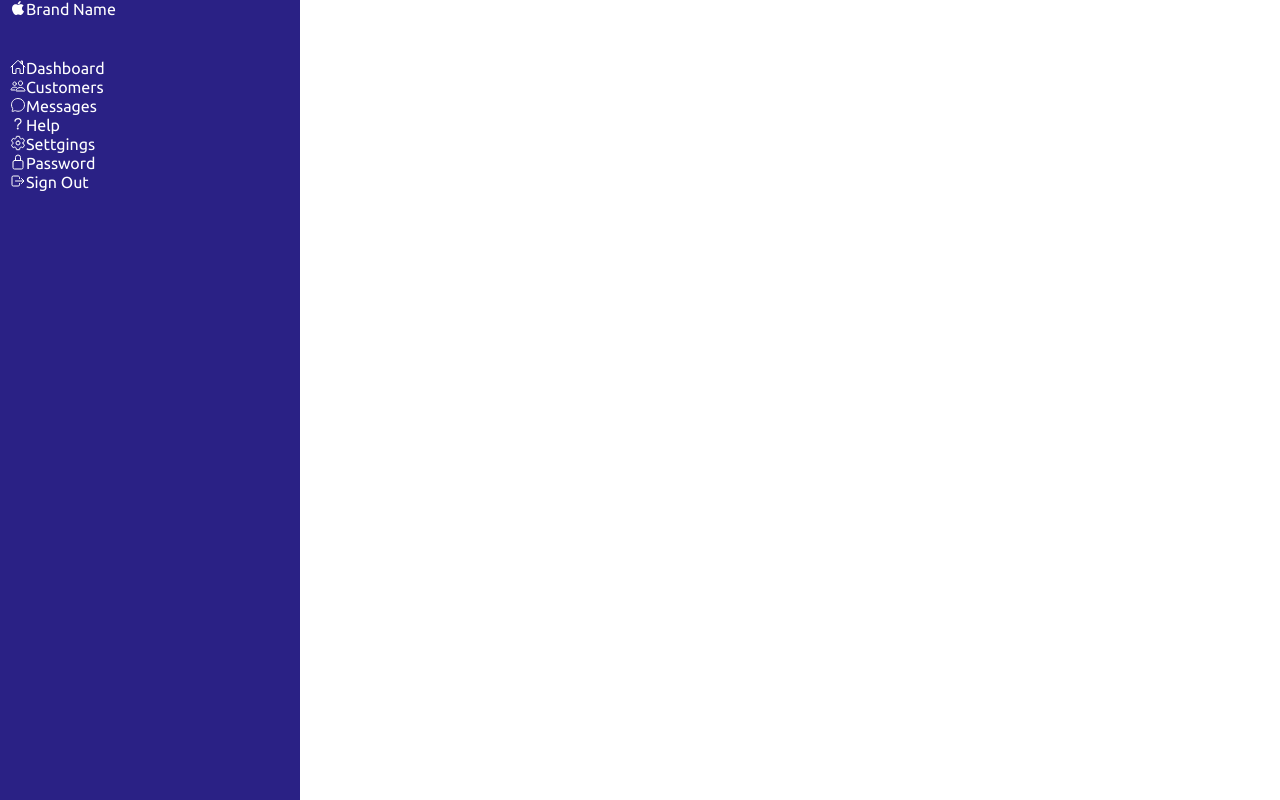
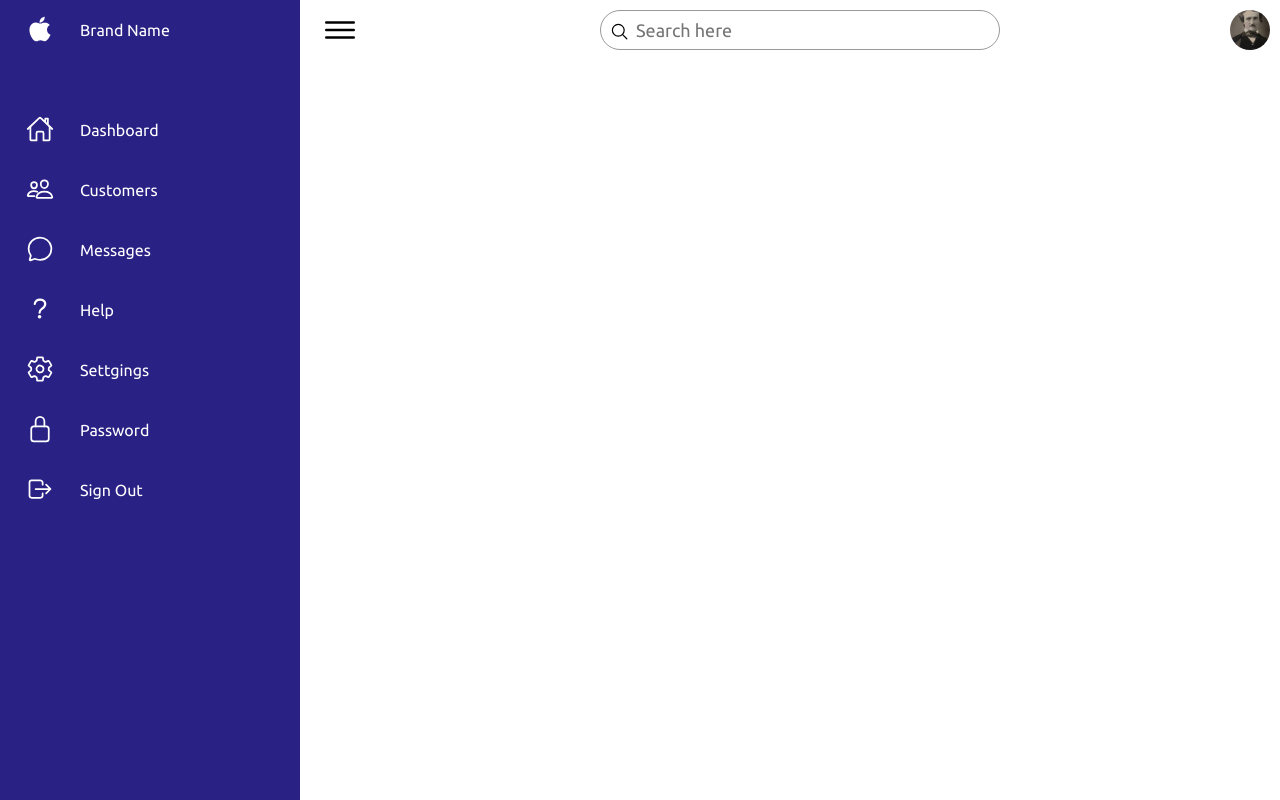
Before and after one commit to helpcons/dashboarhtml, a plain HTML site: page index.html in a window 1280 px wide. Drawn offline with nearby package versions, Linux system fonts and the light colour scheme.

Commit message:
adicionando o topbar

```diff
--- a/assets/css/style.css
+++ b/assets/css/style.css
@@ -49,9 +49,12 @@ body {
     position: relative;
     width: 100%;
     list-style: none;
+    border-top-left-radius: 30px;
+    border-bottom-left-radius: 30px;
 }
 
-.navigation ul li:hover {
+.navigation ul li:hover,
+.navigation ul li.hovered {
     background-color: var(--white);
 }
 
@@ -69,6 +72,136 @@ body {
     color: var(--white);
 }
 
-.navigation ul li:hover a {
+.navigation ul li:hover a,
+.navigation ul li.hovered a {
     color: var(--blue);
 }
+
+.navigation ul li a .icon {
+    position: relative;
+    display: block;
+    min-width: 60px;
+    height: 60px;
+    line-height: 75px;
+    text-align: center;
+}
+
+.navigation ul li a .icon ion-icon {
+    font-size: 1.75rem;
+}
+
+.navigation ul li a .title {
+    position: relative;
+    display: block;
+    padding: 0 10px;
+    height: 60px;
+    line-height: 60px;
+    text-align: start;
+    white-space: nowrap;
+}
+
+/* ================== Curve Outside ================== */
+.navigation ul li:hover a::before,
+.navigation ul li.hovered a::before {
+    content: '';
+    position: absolute;
+    right: 0;
+    top: -50px;
+    width: 50px;
+    height: 50px;
+    background-color: transparent;
+    border-radius: 50%;
+    box-shadow: 35px 35px 0 10px var(--white);
+    pointer-events: none;
+}
+
+.navigation ul li:hover a::after,
+.navigation ul li.hovered a::after {
+    content: '';
+    position: absolute;
+    right: 0;
+    bottom: -50px;
+    width: 50px;
+    height: 50px;
+    background-color: transparent;
+    border-radius: 50%;
+    box-shadow: 35px -35px 0 10px var(--white);
+    pointer-events: none;
+}
+
+/* ================== Main ================== */
+.main {
+    position: absolute;
+    width: calc(100% - 300px);
+    left: 300px;
+    min-height: 100vh;
+    background: var(--white);
+    transition: 0.5s;
+}
+
+.topbar {
+    width: 100%;
+    height: 60px;
+    display: flex;
+    justify-content: space-between;
+    align-items: center;
+    padding: 0 10px;
+}
+
+.toggle {
+    position: relative;
+    width: 60px;
+    height: 60px;
+    display: flex;
+    justify-content: center;
+    align-items: center;
+    font-size: 2.5rem;
+    cursor: pointer;
+}
+
+.search {
+    position: relative;
+    width: 400px;
+    margin: 0 10px;
+}
+
+.search label {
+    position: relative;
+    width: 100%;
+}
+
+.search label input {
+    width: 100%;
+    height: 40px;
+    border-radius: 40px;
+    padding: 5px 20px;
+    padding-left: 35px;
+    font-size: 18px;
+    outline: none;
+    border: 1px solid var(--black2);
+}
+
+.search label ion-icon {
+    position: absolute;
+    top: 0;
+    left: 10px;
+    font-size: 1.2rem;
+}
+
+.user {
+    position: relative;
+    width: 40px;
+    height: 40px;
+    border-radius: 50%;
+    overflow: hidden;
+    cursor: pointer;
+}
+
+.user img {
+    position: absolute;
+    top: 0;
+    left: 0;
+    width: 100%;
+    height: 100%;
+    object-fit: cover;
+}
--- a/assets/js/main.js
+++ b/assets/js/main.js
@@ -0,0 +1,11 @@
+// add hovered class to selected list item
+let list = document.querySelectorAll(".navigation li")
+
+function activeLink() {
+    list.forEach(item => {
+        item.classList.remove("hovered")
+    })
+    this.classList.add("hovered")
+}
+
+list.forEach((item) => item.addEventListener("mouseover", activeLink))
--- a/index.html
+++ b/index.html
@@ -78,6 +78,24 @@
                 </li>
             </ul>
         </div>
+
+        <!-- ================== Main ================== -->
+        <div class="main">
+            <div class="topbar">
+                <div class="toggle">
+                    <ion-icon name="menu-outline"></ion-icon>
+                </div>
+                <div class="search">
+                    <label>
+                        <input type="text" placeholder="Search here">
+                        <ion-icon name="search-outline"></ion-icon>
+                    </label>
+                </div>
+                <div class="user">
+                    <img src="assets/image/images.jfif" alt="">
+                </div>
+            </div>
+        </div>
     </div>
 
     <!-- ================== Scripts ================== -->
```
Also changed, not shown: assets/image/images.jfif (added), assets/image/machado_de_assis_colorizado.jpg (added).
